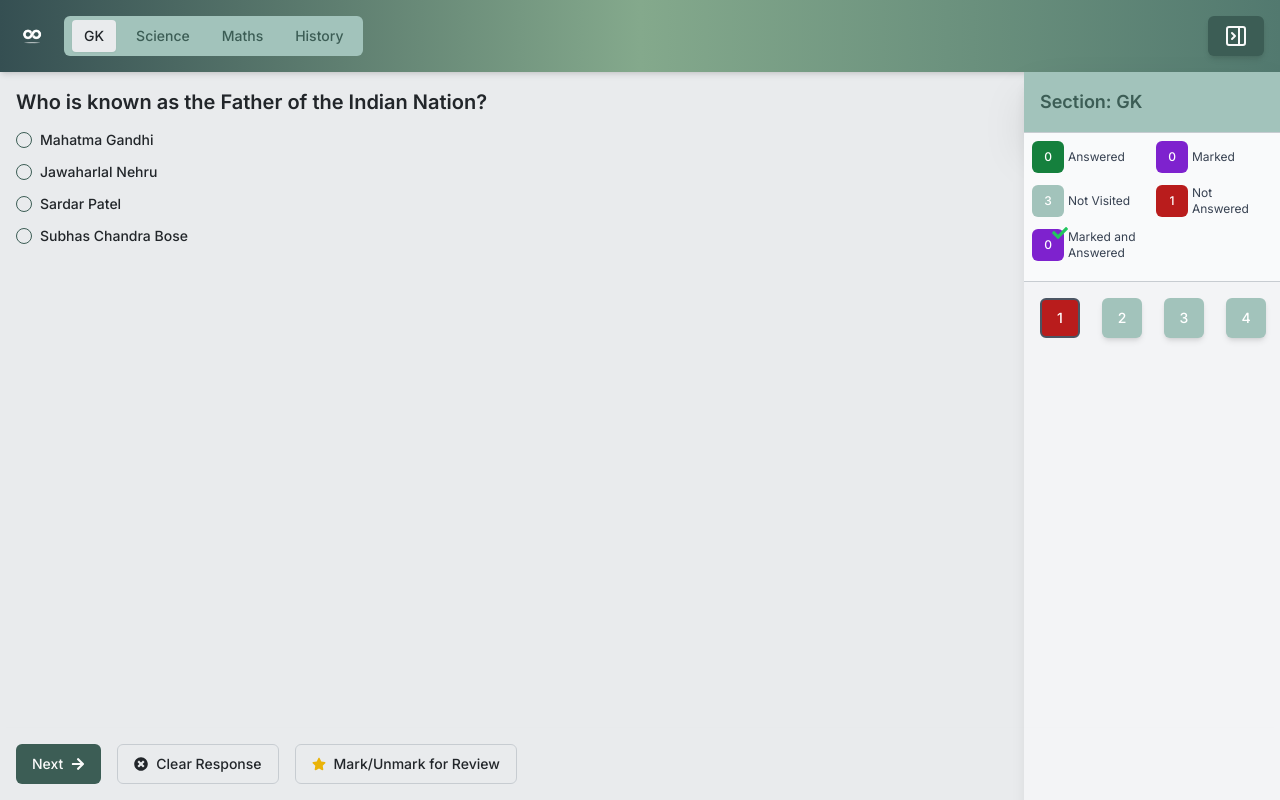
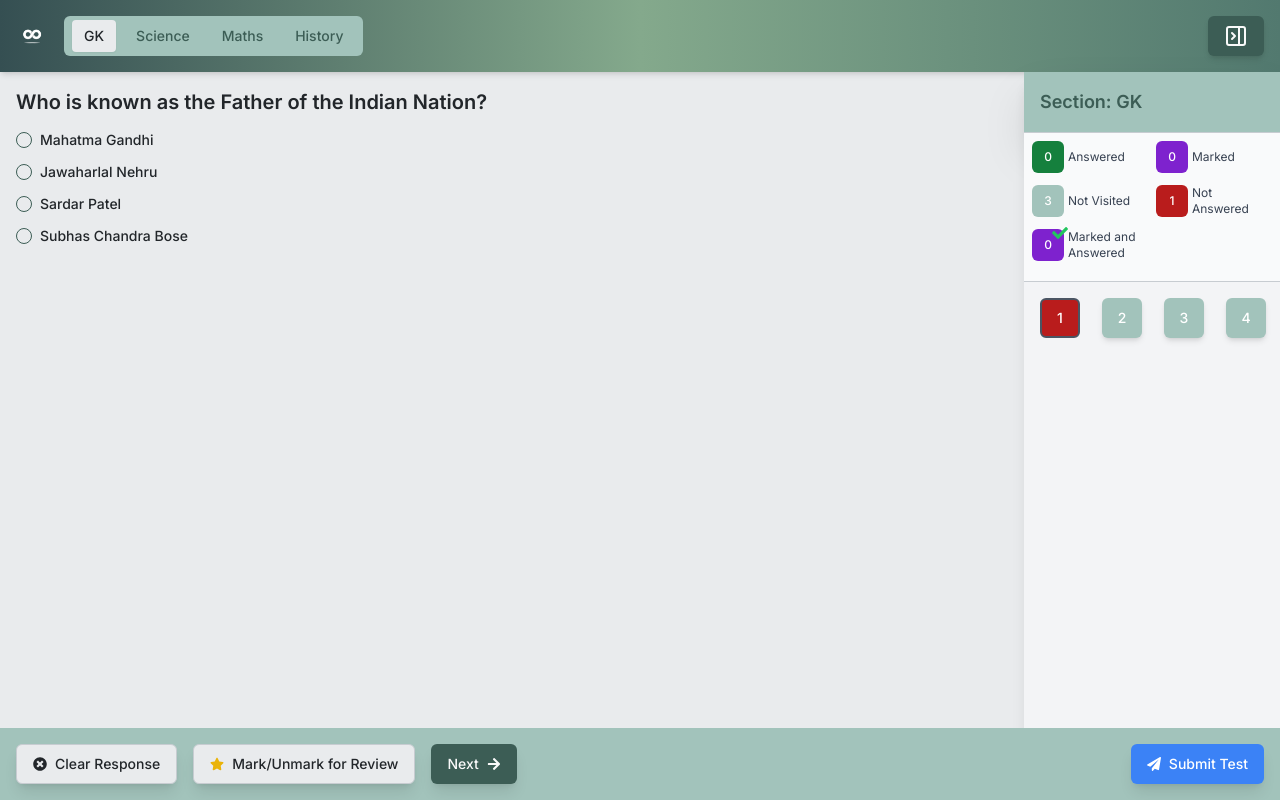
Before and after one commit to destx0/gquiz, a Next.js app: page /test in a window 1280 px wide. Built offline with nearby package versions, Linux system fonts and the light colour scheme.

Commit message:
added shadow

```diff
--- a/src/components/QuestionControls.jsx
+++ b/src/components/QuestionControls.jsx
@@ -1,6 +1,11 @@
 import React from "react";
 import { Button } from "@/components/ui/button";
-import { FaArrowRight, FaTimesCircle, FaStar } from "react-icons/fa";
+import {
+	FaArrowRight,
+	FaTimesCircle,
+	FaStar,
+	FaPaperPlane,
+} from "react-icons/fa";
 
 const QuestionControls = ({
 	currentQuestionIndex,
@@ -13,8 +18,35 @@ const QuestionControls = ({
 	const currentSection = questions[currentSectionIndex];
 
 	return (
-		<div className="shadow-md p-4 fixed bottom-0 w-full">
+		<div className="shadow-md p-4 fixed bottom-0 w-full bg-muted shadow-xl">
+			<div className="flex justify-between items-center">
 				<div className="space-x-4 flex justify-start">
+					<Button
+						onClick={() =>
+							unmarkQuestion(
+								currentSectionIndex,
+								currentQuestionIndex
+							)
+						}
+						variant="outline"
+						className="flex items-center space-x-2 shadow-lg"
+					>
+						<FaTimesCircle />
+						<span>Clear Response</span>
+					</Button>
+					<Button
+						onClick={() =>
+							markForReview(
+								currentSectionIndex,
+								currentQuestionIndex
+							)
+						}
+						variant="outline"
+						className="flex items-center space-x-2 shadow-lg"
+					>
+						<FaStar className="text-yellow-500" />
+						<span>Mark/Unmark for Review</span>
+					</Button>
 					<Button
 						onClick={() =>
 							setCurrentQuestionIndex(currentQuestionIndex + 1)
@@ -23,33 +55,15 @@ const QuestionControls = ({
 							currentQuestionIndex ===
 							currentSection.questions.length - 1
 						}
-					className="flex items-center space-x-2"
+						className="flex items-center space-x-2 shadow-lg"
 					>
 						<span>Next</span>
 						<FaArrowRight />
 					</Button>
-				<Button
-					onClick={() =>
-						unmarkQuestion(
-							currentSectionIndex,
-							currentQuestionIndex
-						)
-					}
-					variant="outline"
-					className="flex items-center space-x-2"
-				>
-					<FaTimesCircle />
-					<span>Clear Response</span>
-				</Button>
-				<Button
-					onClick={() =>
-						markForReview(currentSectionIndex, currentQuestionIndex)
-					}
-					variant="outline"
-					className="flex items-center space-x-2"
-				>
-					<FaStar className="text-yellow-500" />
-					<span>Mark/Unmark for Review</span>
+				</div>
+				<Button className="flex items-center space-x-2 bg-blue-500 text-white shadow-lg">
+					<FaPaperPlane />
+					<span>Submit Test</span>
 				</Button>
 			</div>
 		</div>
```
Lines whose indentation alone changed are shown as unchanged.
